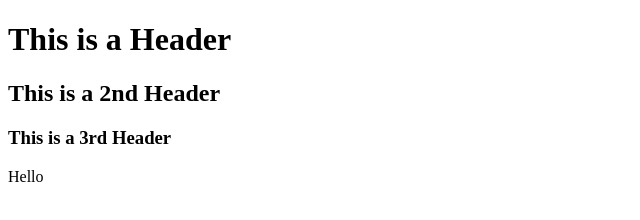
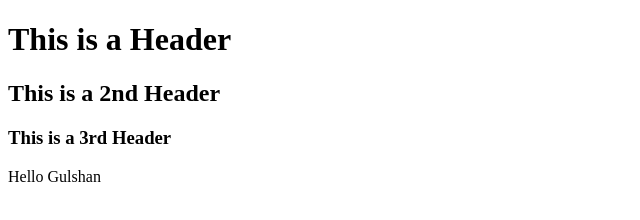
Before and after one commit to gulshaniitk/git_test, a website: page index.html in a window 1280 px wide. Shown: the full height of the page, 0-640 px from the left. Drawn offline with Linux system fonts and the light colour scheme.

Commit message:
5th commit

```diff
--- a/index.html
+++ b/index.html
@@ -6,6 +6,6 @@
         <h1>This is a Header</h1>
         <h2>This is a 2nd Header</h2>
         <h3>This is a 3rd Header</h3>
-        <p>Hello</p>
+        <p>Hello Gulshan</p>
     </body>
 </html>
```
Also changed, not shown: package.json (added, +24 -0 lines), 2 other files.
